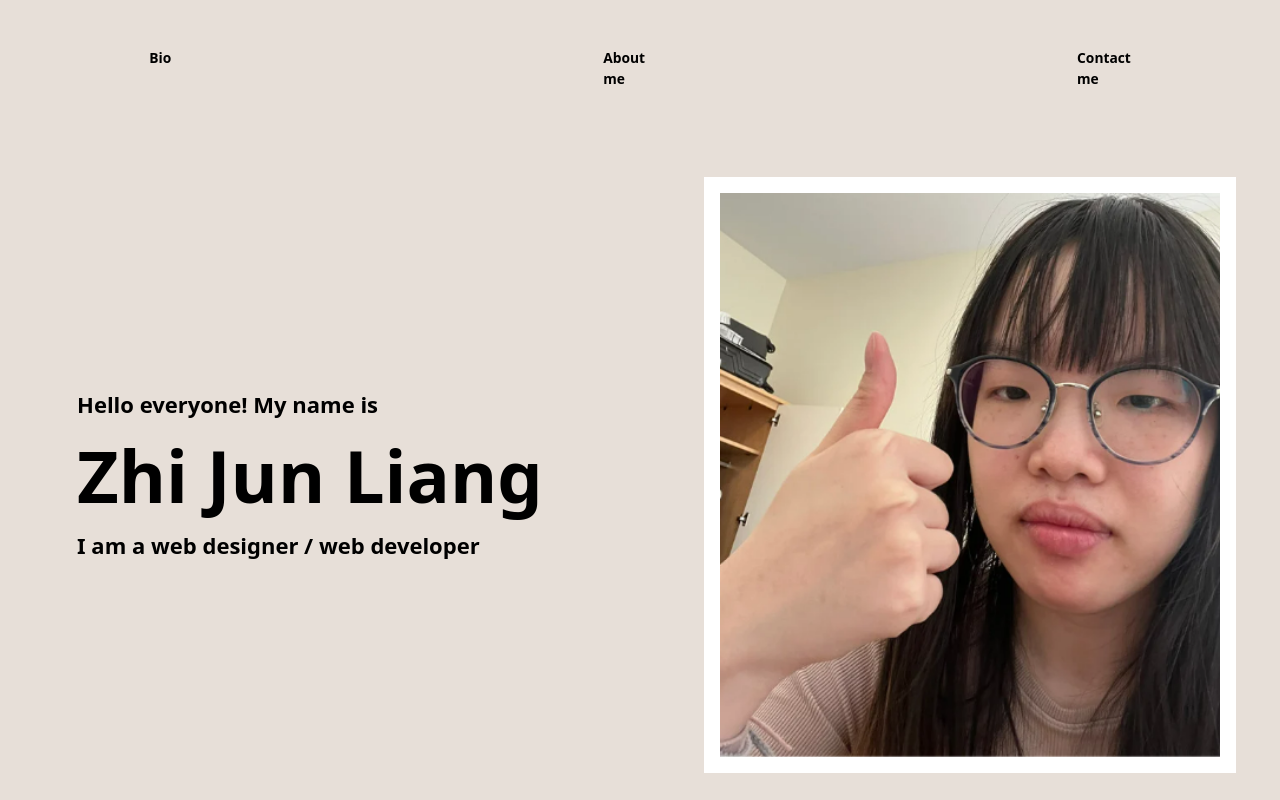
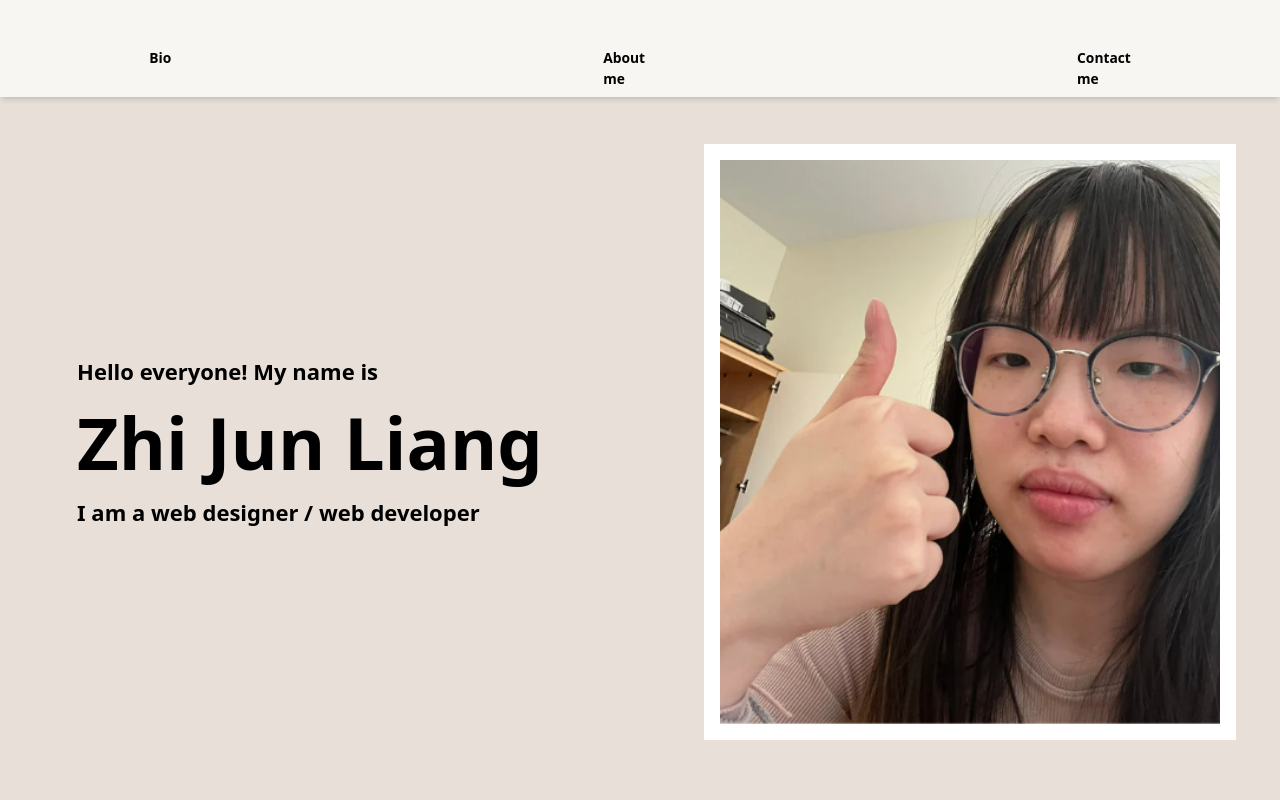
Before and after one commit to Liangzhijun123/portfolio, a React (Vite) app: page / in a window 1280 px wide. Shown: the top 800 px of the page. Built offline with nearby package versions, Linux system fonts and the light colour scheme.

Commit message:
feat: added hover effect id

```diff
--- a/src/component/ui/about_me.tsx
+++ b/src/component/ui/about_me.tsx
@@ -1,7 +1,7 @@
 function about_me() {
   return (
     <>
-      <div className="mt-40 p-12">
+      <div className="mt-40 p-12" id="about_me">
         <div className="w-full px-8">
           <h1 className="font-tt-backwards text-6xl font-medium text-[#735E59]">
             About me
--- a/src/component/ui/contact.tsx
+++ b/src/component/ui/contact.tsx
@@ -1,7 +1,7 @@
 function contact_me() {
   return (
     <>
-      <div className="mt-40 p-8">
+      <div className="mt-40 p-8" id="contact_me">
         <div className="w-full px-8">
           <h1 className="font-tt-backwards text-6xl font-medium text-[#735E59]">
             I'd love to work with you. Contact me now.
--- a/src/component/ui/nav.tsx
+++ b/src/component/ui/nav.tsx
@@ -1,17 +1,47 @@
-function nav() {
+function Nav() {
+  const scrollToSection = (id: string, duration = 800) => {
+    const element = document.getElementById(id);
+    if (element === null) return;
+
+    const startPosition = window.pageYOffset;
+    const targetPosition = element.offsetTop;
+    const distance = targetPosition - startPosition;
+    const startTime = performance.now();
+
+    const easeInOutQuad = (t: number, b: number, c: number, d: number) => {
+      t /= d / 2;
+      if (t < 1) return (c / 2) * t * t + b;
+      t--;
+      return (-c / 2) * (t * (t - 2) - 1) + b;
+    };
+
+    const scroll = (currentTime: number) => {
+      const elapsedTime = currentTime - startTime;
+      window.scrollTo(0, easeInOutQuad(elapsedTime, startPosition, distance, duration));
+      if (elapsedTime < duration) {
+        requestAnimationFrame(scroll);
+      }
+    };
+
+    requestAnimationFrame(scroll);
+  };
+
   return (
     <>
-      <div className="flex justify-center px-64">
-        <div className="flex items-center justify-between mt-10">
-          <div className="flex flex-row gap-80">
-            <a className="font-agrandir font-bold text-[13.8px] hover:bg-[#735E59] hover:underline hover:text-white rounded-3xl px-14 py-2  transition duration-300">Bio</a>
-            <a className=" font-agrandir font-bold text-[13.8px] hover:bg-[#735E59] hover:underline hover:text-white rounded-3xl px-14 py-2  transition duration-300">About me</a>
-            <a className="font-agrandir font-bold text-[13.8px] hover:bg-[#735E59] hover:underline hover:text-white rounded-3xl px-14 py-2  transition duration-300">Contact me</a>
+      <div className="fixed top-0 w-full bg-white bg-opacity-70 shadow-md z-10 transition-all duration-500">
+        <div className="flex justify-center px-64">
+          <div className="flex items-center justify-between mt-10">
+            <div className="flex flex-row gap-80">
+              <a onClick={() => scrollToSection('title')} className="font-agrandir font-bold text-[13.8px] hover:bg-[#735E59] hover:underline hover:text-white rounded-3xl px-14 py-2 transition-all duration-500 transform transition:translate-x-28" href="#title">Bio</a>
+              <a onClick={() => scrollToSection('about_me')} className="font-agrandir font-bold text-[13.8px] hover:bg-[#735E59] hover:underline hover:text-white rounded-3xl px-14 py-2 transition-all duration-500 transform transition:translate-x-28" href="#about_me">About me</a>
+              <a onClick={() => scrollToSection('contact_me')} className="font-agrandir font-bold text-[13.8px] hover:bg-[#735E59] hover:underline hover:text-white rounded-3xl px-14 py-2 transition-all duration-500 transform transition:translate-x-28" href="#contact_me">Contact me</a>
+            </div>
           </div>
         </div>
       </div>
+      <div className="h-16"></div>
     </>
   );
 }
 
-export default nav;
+export default Nav;
--- a/src/component/ui/title.tsx
+++ b/src/component/ui/title.tsx
@@ -1,7 +1,7 @@
 function title() {
   return (
     <>
-      <div className="grid grid-cols-2 gap-10 mt-20">
+      <div className="grid grid-cols-2 gap-10 mt-20" id="title">
         <div className="flex flex-col justify-center items-center">
           <div className="text-left">
             <p className="font-bold text-[22px] font-tt-commons-pro ">
--- a/src/component/ui/what_I_can_do.tsx
+++ b/src/component/ui/what_I_can_do.tsx
@@ -1,7 +1,7 @@
 function can_do() {
   return (
     <>
-      <div className="mt-40 p-8">
+      <div className="mt-40 p-8" >
         <div className="w-full px-8">
           <h1 className="font-tt-backwards text-6xl font-medium text-[#735E59]">
             What I can do for you
```
Also changed, not shown: src/index.css (line endings or trailing spaces).
